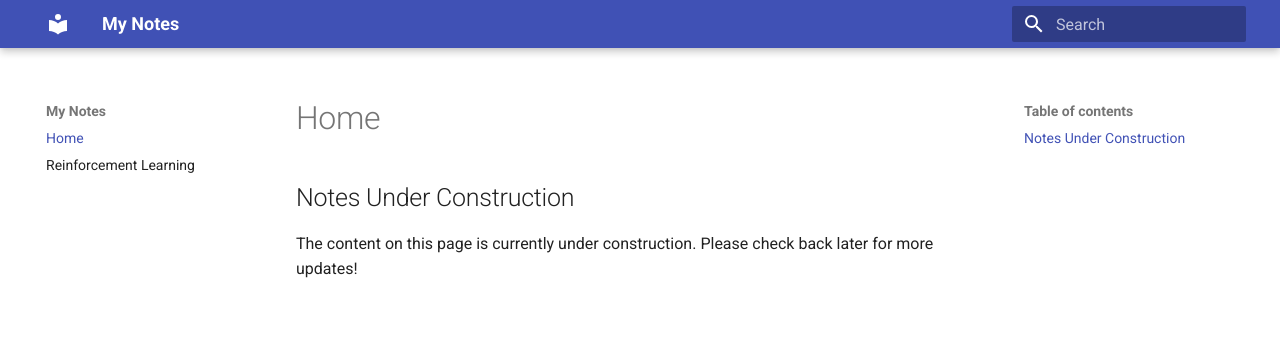
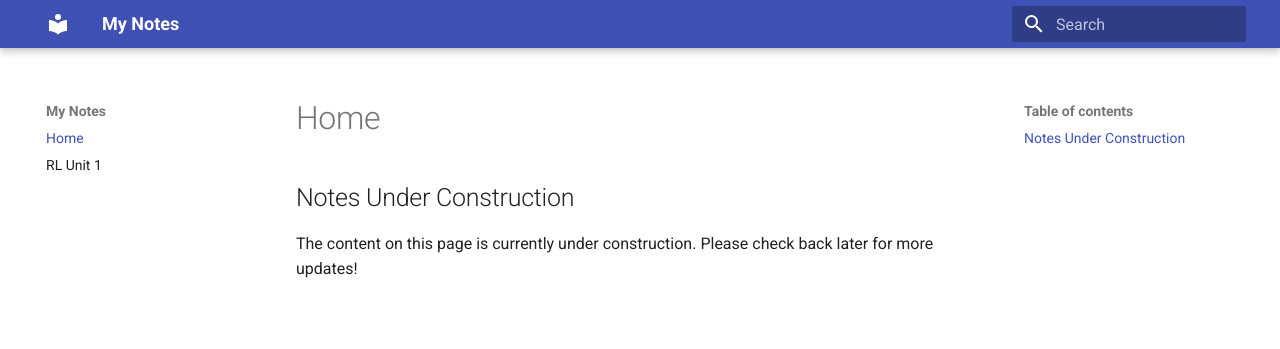
Before and after one commit to RishikeshVadodaria/mkdocs, an MkDocs documentation site: the page built from docs/index.md, in a window 1280 px wide. Shown: the top 349 px of the page. Built offline with MkDocs 1.6.1 and Material for MkDocs 9.7.7, drawn with Linux system fonts in a browser that asks for light colours.

Commit message:
fix: nav

```diff
--- a/mkdocs.yml
+++ b/mkdocs.yml
@@ -1,6 +1,2 @@
 site_name: My Notes
 theme: material
-
-nav:
-  - Home: index.md
-  - Reinforcement Learning: RL-Unit 1.md
```
